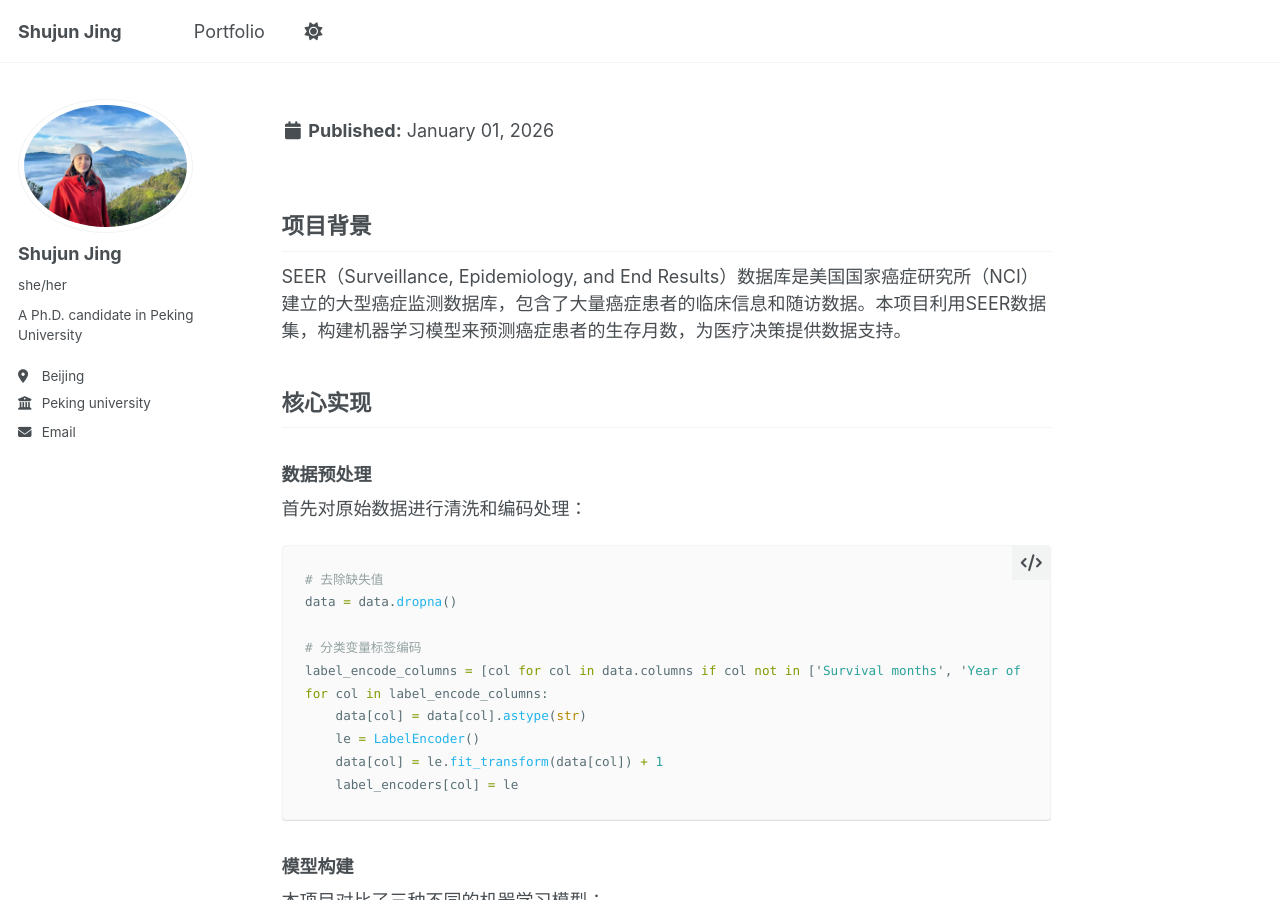
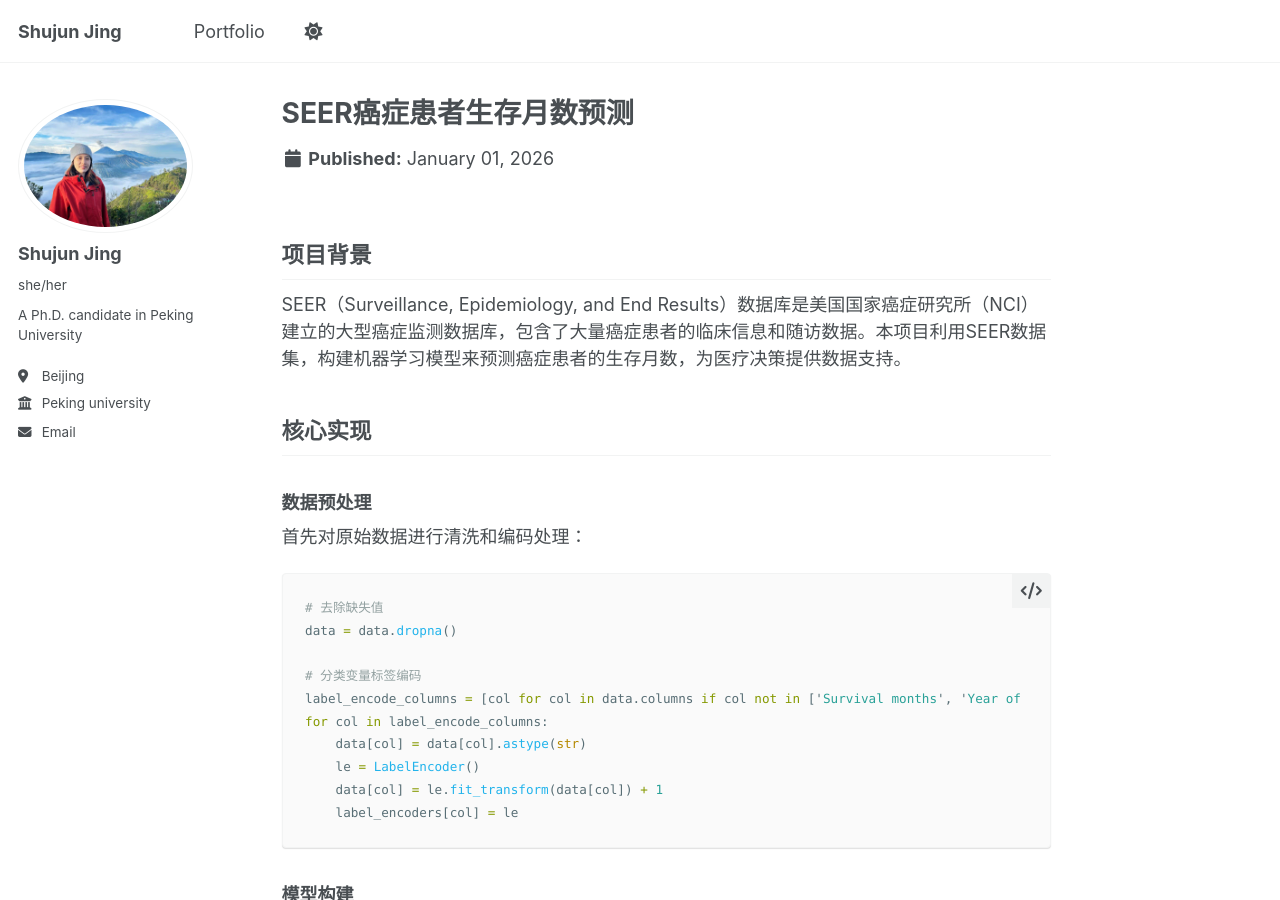
Before and after one commit to JingShujun/JingShujun.github.io, a Jekyll site: the page built from _portfolio/seer-survival-prediction.md, in a window 1280 px wide and 900 px high. Built offline with Jekyll 4.4.1, drawn with Linux system fonts in a browser that asks for light colours; a script bundle is joined from its source files by our own code; library files that are not in the unit come from our copies.

Commit message:
Update seer-survival-prediction.md

```diff
--- a/_portfolio/seer-survival-prediction.md
+++ b/_portfolio/seer-survival-prediction.md
@@ -1,5 +1,5 @@
 ---
-title: "SEER癌症患者生存月数预测“
+title: "SEER癌症患者生存月数预测"
 collection: portfolio
 ---
 
```
